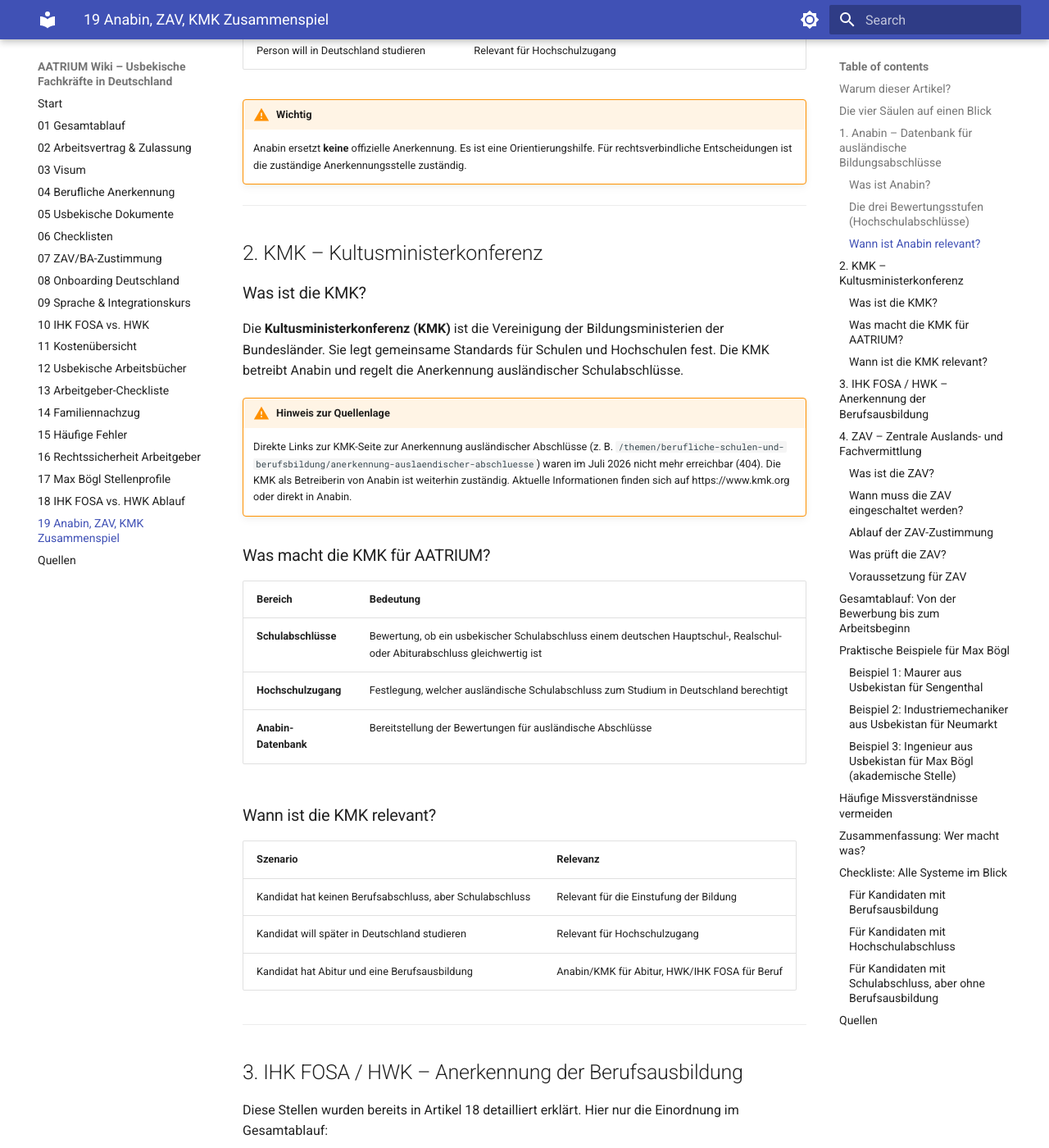
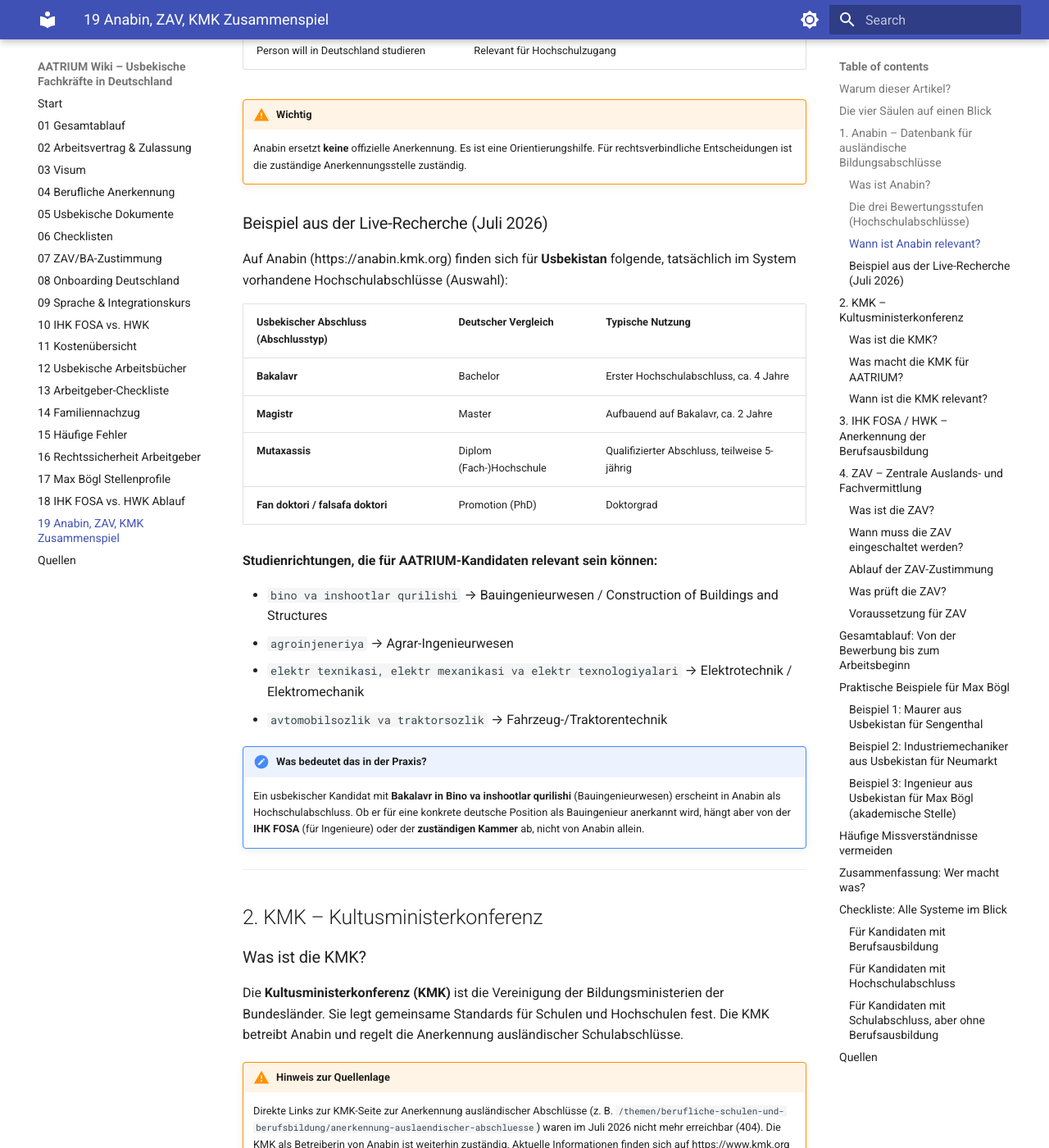
Before and after one commit to benedikt-aatrium/wiki-usbekische-fachkraefte, an MkDocs documentation site: the page built from docs/19_anabin_zav_kmk_zusammenspiel.md, in a window 1280 px wide and 1400 px high, scrolled down 1844 px. Shown: the whole window at 82% size. Built offline with MkDocs 1.6.1 and Material for MkDocs 9.7.7, drawn with Linux system fonts in a browser that asks for light colours.

Commit message:
Update 19: Live-Anabin-Beispiele für Usbekistan ergänzt

```diff
--- a/docs/19_anabin_zav_kmk_zusammenspiel.md
+++ b/docs/19_anabin_zav_kmk_zusammenspiel.md
@@ -49,6 +49,27 @@ In vielen Informationsseiten werden **Anabin, ZAV, KMK, IHK FOSA und HWK** separ
 
 !!! warning "Wichtig"
     Anabin ersetzt **keine** offizielle Anerkennung. Es ist eine Orientierungshilfe. Für rechtsverbindliche Entscheidungen ist die zuständige Anerkennungsstelle zuständig.
+
+### Beispiel aus der Live-Recherche (Juli 2026)
+
+Auf Anabin (https://anabin.kmk.org) finden sich für **Usbekistan** folgende, tatsächlich im System vorhandene Hochschulabschlüsse (Auswahl):
+
+| Usbekischer Abschluss (Abschlusstyp) | Deutscher Vergleich | Typische Nutzung |
+|---|---|---|
+| **Bakalavr** | Bachelor | Erster Hochschulabschluss, ca. 4 Jahre |
+| **Magistr** | Master | Aufbauend auf Bakalavr, ca. 2 Jahre |
+| **Mutaxassis** | Diplom (Fach-)Hochschule | Qualifizierter Abschluss, teilweise 5-jährig |
+| **Fan doktori / falsafa doktori** | Promotion (PhD) | Doktorgrad |
+
+**Studienrichtungen, die für AATRIUM-Kandidaten relevant sein können:**
+
+- `bino va inshootlar qurilishi` → Bauingenieurwesen / Construction of Buildings and Structures
+- `agroinjeneriya` → Agrar-Ingenieurwesen
+- `elektr texnikasi, elektr mexanikasi va elektr texnologiyalari` → Elektrotechnik / Elektromechanik
+- `avtomobilsozlik va traktorsozlik` → Fahrzeug-/Traktorentechnik
+
+!!! note "Was bedeutet das in der Praxis?"
+    Ein usbekischer Kandidat mit **Bakalavr in Bino va inshootlar qurilishi** (Bauingenieurwesen) erscheint in Anabin als Hochschulabschluss. Ob er für eine konkrete deutsche Position als Bauingenieur anerkannt wird, hängt aber von der **IHK FOSA** (für Ingenieure) oder der **zuständigen Kammer** ab, nicht von Anabin allein.
 
 ---
 
```
